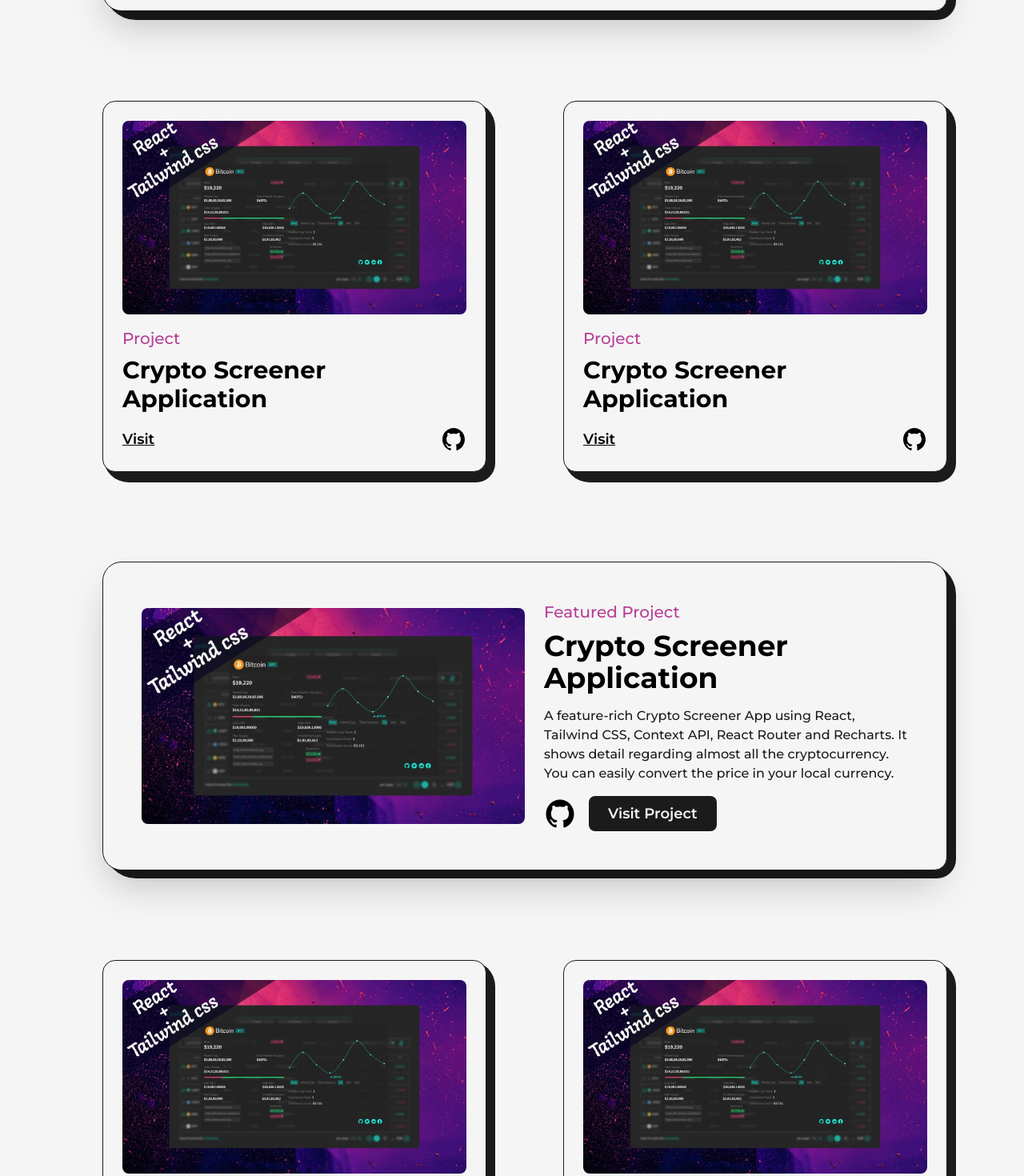
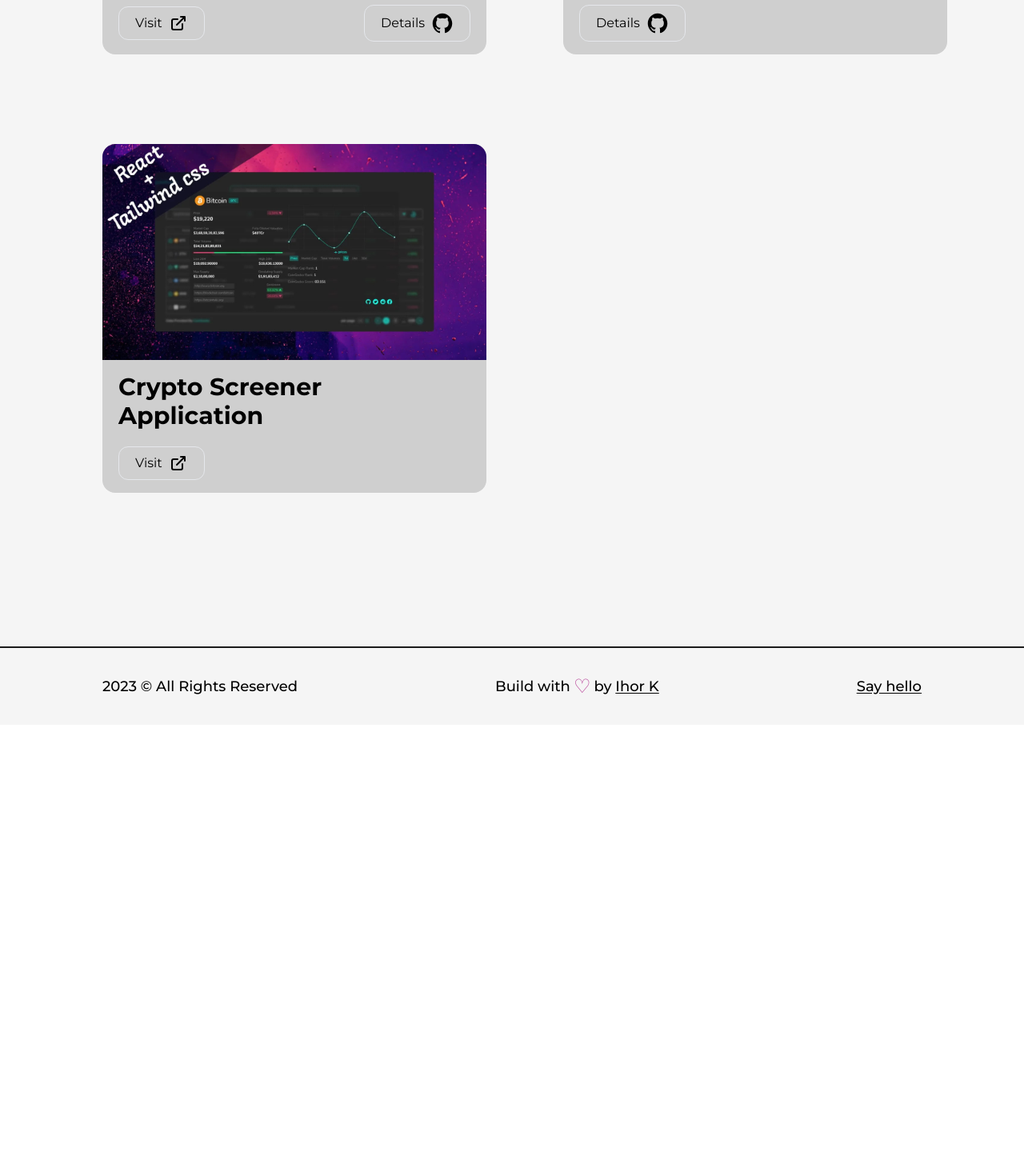
Before and after one commit to IhorKytsak/portfolio, a Next.js app: page /projects in a window 1280 px wide. Shown: the part 900-2370 px from the top of the page at 80% size. After the commit the page ends 1806 px from the top, so only its background shows below. Built offline with nearby package versions, Linux system fonts and the light colour scheme.

Commit message:
Started project page refactoring

```diff
--- a/src/pages/_app.js
+++ b/src/pages/_app.js
@@ -51,11 +51,11 @@ export default function App({ Component, pageProps }) {
         <meta name='viewport' content='width=device-width, initial-scale=1' />
         <meta
           name='description'
-          content='As a full-stack developer, I transform creative ideas into innovative web solutions, delivering intuitive and impactful digital experiences.'
+          content='Discover my full-stack development expertise in building modern, scalable web applications.'
         />
         <meta
           name='keywords'
-          content='full-stack developer, web development, React, Node.js, JavaScript, portfolio, back-end developer, fronr-end developer, Ihor Kytsak'
+          content='full-stack developer, web development, React, Node.js, JavaScript, portfolio, back-end developer, front-end developer, Ihor Kytsak, developer'
         />
 
         <meta name='author' content='Ihor Kytsak' />
--- a/src/pages/projects.js
+++ b/src/pages/projects.js
@@ -1,109 +1,79 @@
 import Head from 'next/head'
 import Image from 'next/image'
 import Link from 'next/link'
-import { motion } from 'framer-motion'
+import { motion, useAnimate } from 'framer-motion'
 
 import AnimatedText from '@/components/AnimatedText'
 import Layout from '@/components/Layout'
-import { GithubIcon } from '@/components/Icons'
+import { GithubIcon, LinkArrow } from '@/components/Icons'
 import project1 from '../../public/images/projects/crypto-screener-cover-image.jpg'
 import TransitionEffect from '@/components/TransitionEffect'
+import { useRef } from 'react'
 
 const FramerImage = motion(Image)
 
-const FeaturedProject = ({ type, title, summary, img, link, github }) => {
+const Project = ({ title, img, link, github }) => {
+  const [scope, animate] = useAnimate()
+
+  const linkRef = useRef()
+  const gitRef = useRef()
+
+  const handleouseOver = (ref) => () => {
+    animate(ref.current, { x: 5 }, { duration: 0.3 })
+  }
+  const handleouseOut = (ref) => () => {
+    animate(ref.current, { x: 0 }, { duration: 0.3 })
+  }
+
   return (
-    <article className='w-full flex items-center justify-between relative rounded-br-2xl rounded-3xl border border-solid border-dark bg-light shadow-2xl p-12 dark:bg-dark dark:border-light lg:flex-col lg:p-8 xs:rounded-2xl xs:rounded-br-3xl xs:p-4'>
-      <div className='absolute top-0 -right-3 -z-10 w-[101%] h-[103%] rounded-[2.5rem] bg-dark rounded-br-3xl dark:bg-light xs:-right-2 sm:h-[102%] xs:w-[100%] xs:rounded-[1.5rem]' />
-      <Link
-        href={link}
-        target='_blank'
-        className='w-1/2 cursor-pointer overflow-hidden rounded-lg lg:w-full'
-      >
+    <article className='w-full flex flex-col items-center justify-center rounded-2xl bg-light2 hover:shadow-md hover:shadow-dark dark:hover:shadow-md dark:hover:shadow-light relative dark:bg-dark2 transition-shadow duration-300 ease-in-out overflow-hidden'>
       <FramerImage
         src={img}
         alt={title}
         className='w-full h-auto'
-          whileHover={{ scale: 1.05 }}
-          transition={{ duration: 0.2 }}
-        />
-      </Link>
-      <div className='w-1/2 flex flex-col items-start justify-between pl-6 lg:w-full lg:pl-0 lg:pt-6'>
-        <span className='text-primary font-medium text-xl dark:text-primaryDark xs:text-base'>
-          {type}
-        </span>
-        <Link
-          href={link}
-          target='_blank'
-          className='hover:underline underline-offset-2'
-        >
-          <h2 className='my-2 w-full text-left text-4xl font-bold dark:text-light sm:text-sm'>
-            {title}
-          </h2>
-        </Link>
-        <p className='my-2 font-medium text-dark dark:text-light sm:text-sm'>
-          {summary}
-        </p>
-        <div className='mt-2 flex items-center'>
-          <Link href={github} target='_blank' className='w-10'>
-            <GithubIcon />
-          </Link>
-          <Link
-            href={link}
-            target='_blank'
-            className='ml-4 rounded-lg bg-dark text-light py-2 px-6 text-lg font-semibold dark:bg-light dark:text-dark sm:px-4 sm:text-base'
-          >
-            Visit Project
-          </Link>
-        </div>
-      </div>
-    </article>
-  )
-}
-
-const Project = ({ type, title, img, link, github }) => {
-  return (
-    <article className='w-full flex flex-col items-center justify-center rounded-2xl border border-solid border-dark bg-light shadow- xl p-6 relative dark:bg-dark dark:border-light xs:p-4'>
-      <div className='absolute top-0 -right-3 -z-10 w-[102.5%] h-[103%] rounded-[2rem] bg-dark rounded-br-3xl dark:bg-light md:-right-2 md:2-[101%] xs:h-[102%] xs:rounded-[1.5rem]' />
-      <Link
-        href={link}
-        target='_blank'
-        className='w-full cursor-pointer overflow-hidden rounded-lg'
-      >
-        <FramerImage
-          src={img}
-          alt={title}
-          className='w-full h-auto'
-          whileHover={{ scale: 1.05 }}
-          transition={{ duration: 0.2 }}
+        // whileHover={{ scale: 1.05 }}
+        // transition={{ duration: 0.2 }}
         priority
         sizes='(max-width: 768px) 100vw, (max-width: 1200px) 50vw, 50vw'
       />
-      </Link>
-      <div className='w-full flex flex-col items-start justify-between mt-4'>
-        <span className='text-primary dark:text-primaryDark font-medium text-xl lg:text-lg md:text-base'>
-          {type}
-        </span>
+
+      <div className='w-full flex flex-col items-start justify-between px-5 py-4 gap-5'>
+        <h2 className='w-full text-left text-3xl font-bold lg:text-2xl sm:text-xl'>
+          {title}
+        </h2>
+
+        <div className='w-full  flex items-center justify-between flex-wrap gap-4 relative'>
+          {link && (
             <Link
+              ref={scope}
               href={link}
               target='_blank'
-          className='hover:underline underline-offset-2'
+              className='relative flex items-center gap-2 border border-solid rounded-xl px-5 py-2 sm:px-3 sm:py-1.5 group'
+              onMouseOver={handleouseOver(linkRef)}
+              onMouseOut={handleouseOut(linkRef)}
             >
-          <h2 className='my-2 w-full text-left text-3xl font-bold lg:text-2xl'>
-            {title}
-          </h2>
+              {/* Main button content */}
+              <p>Visit</p>
+              <div ref={linkRef}>
+                <LinkArrow className='w-7' />
+              </div>
+              {/* Animated border */}
             </Link>
-        <div className='w-full mt-2 flex items-center justify-between'>
+          )}
+          {github && (
             <Link
-            href={link}
+              href={github}
               target='_blank'
-            className='text-lg font-semibold underline md:text-base'
+              className='flex items-center gap-2 border border-solid rounded-xl px-5 py-2 sm:px-3 sm:py-1.5'
+              onMouseOver={handleouseOver(gitRef)}
+              onMouseOut={handleouseOut(gitRef)}
             >
-            Visit
+              Details
+              <div ref={gitRef} className='w-7'>
+                <GithubIcon />
+              </div>
             </Link>
-          <Link href={github} target='_blank' className='w-8 md:w-6'>
-            <GithubIcon />
-          </Link>
+          )}
         </div>
       </div>
     </article>
@@ -125,64 +95,26 @@ const Projects = () => {
             className='mb-16 lg:!text-7xl sm:mb-8 sm:!text-6xl xs:!text-4xl'
           />
           <div className='grid grid-cols-12 gap-24 gap-y-28 xl:gap-x-16 lg:gap-x-8 md:gap-y-24 sm:gap-x-0'>
-            <div className='col-span-12'>
-              <FeaturedProject
-                type='Featured Project'
-                title='Crypto Screener Application'
-                summary='A feature-rich Crypto Screener App using React, Tailwind CSS, Context API, React Router and Recharts.
-                It shows detail regarding almost all the cryptocurrency. You can easily convert the price in your
-                local currency.'
-                img={project1}
-                link='/'
-                github='/'
-              />
-            </div>
-            <div className='col-span-6 sm:col-span-12'>
+            <div className='col-span-6 md:col-span-12'>
               <Project
-                type='Project'
                 title='Crypto Screener Application'
                 img={project1}
                 link='/'
                 github='/'
               />
             </div>
-            <div className='col-span-6 sm:col-span-12'>
+            <div className='col-span-6 md:col-span-12'>
               <Project
-                type='Project'
+                title='Crypto Screener Application'
+                img={project1}
+                github='/'
+              />
+            </div>
+            <div className='col-span-6 md:col-span-12'>
+              <Project
                 title='Crypto Screener Application'
                 img={project1}
                 link='/'
-                github='/'
-              />
-            </div>
-            <div className='col-span-12'>
-              <FeaturedProject
-                type='Featured Project'
-                title='Crypto Screener Application'
-                summary='A feature-rich Crypto Screener App using React, Tailwind CSS, Context API, React Router and Recharts.
-                It shows detail regarding almost all the cryptocurrency. You can easily convert the price in your
-                local currency.'
-                img={project1}
-                link='/'
-                github='/'
-              />
-            </div>
-            <div className='col-span-6 sm:col-span-12'>
-              <Project
-                type='Project'
-                title='Crypto Screener Application'
-                img={project1}
-                link='/'
-                github='/'
-              />
-            </div>
-            <div className='col-span-6 sm:col-span-12'>
-              <Project
-                type='Project'
-                title='Crypto Screener Application'
-                img={project1}
-                link='/'
-                github='/'
               />
             </div>
           </div>
```
Lines whose indentation alone changed are shown as unchanged.
